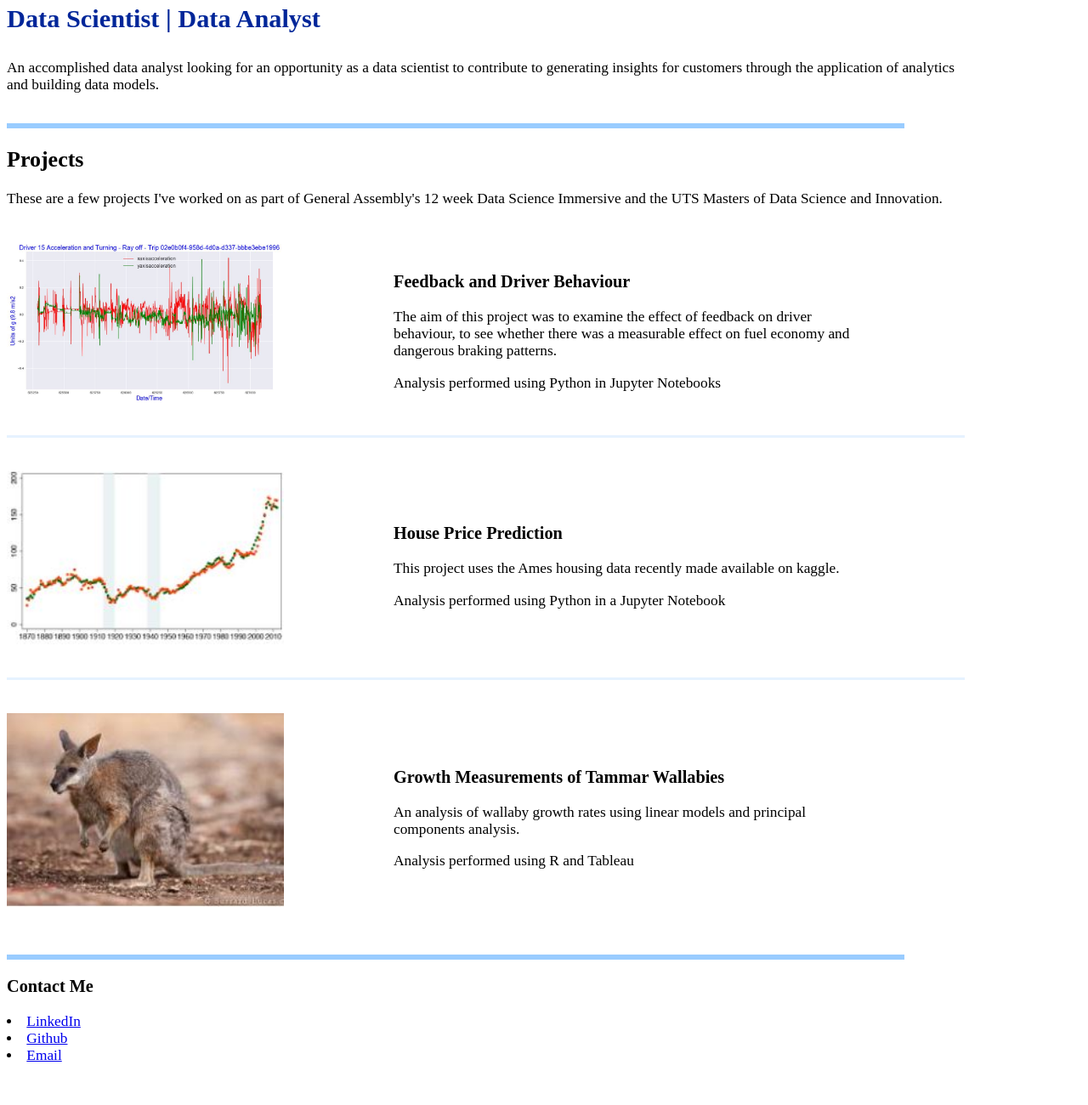
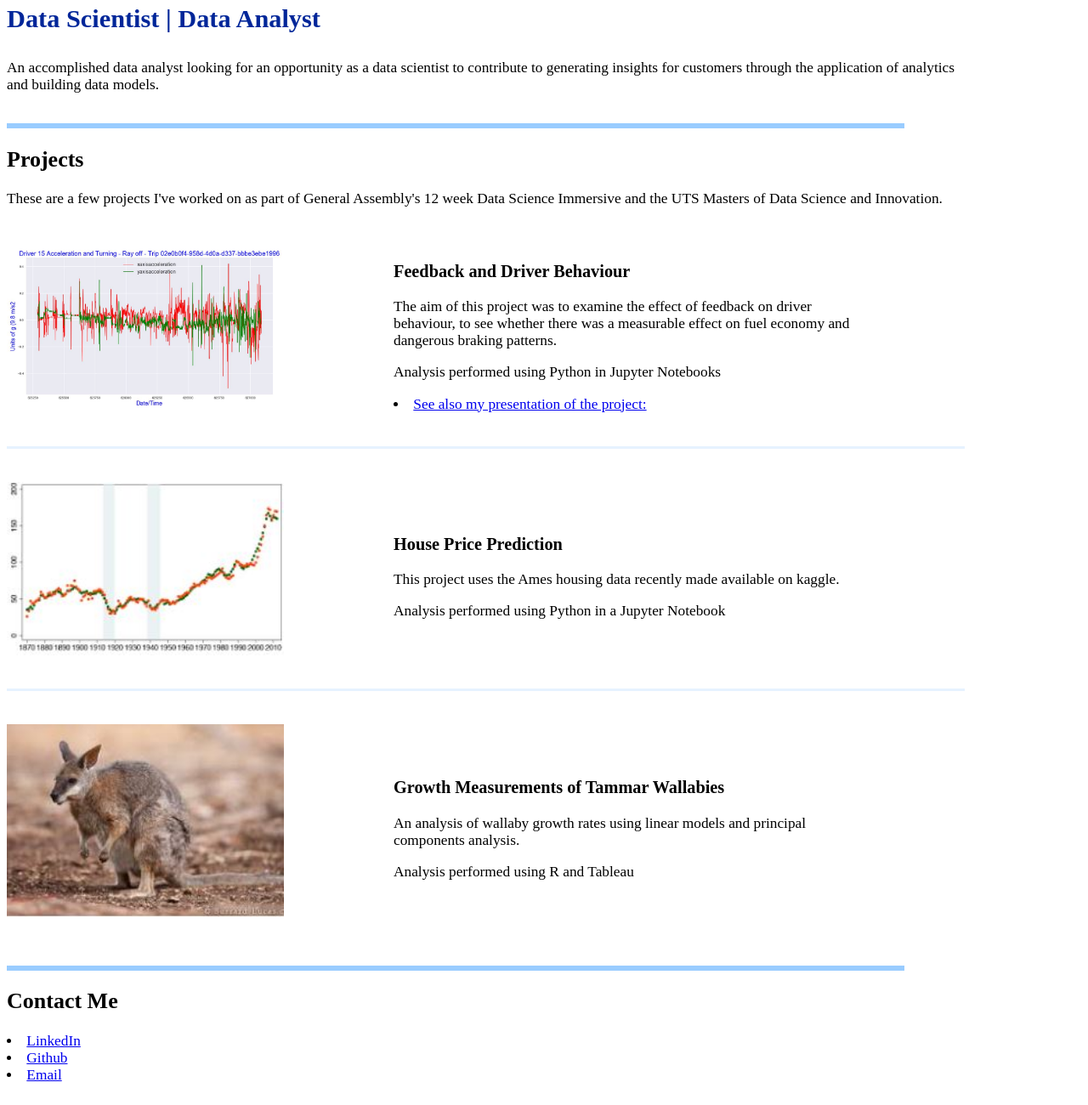
Before and after one commit to gregcarrigan/gregcarrigan.github.io, a plain HTML site: page index.html in a window 1280 px wide. Shown: the part 143-1443 px from the top of the page at 85% size. Before the commit the page ends 1421 px from the top, so only its background shows below. Drawn offline with Linux system fonts and the light colour scheme.

Commit message:
added link to presentation

```diff
--- a/index.html
+++ b/index.html
@@ -37,17 +37,19 @@
 									and the UTS Masters of Data Science and Innovation.</p>
 									<div class="features">
 										<article>
-											<a href="https://github.com/gregcarrigan/DSI/tree/master/Capstone" class="image">
+											<a href="https://github.com/gregcarrigan/DSI/tree/master/Capstone" target="_blank" class="image">
 											<img src="images/capstone_pic.JPG" alt="Driver Behaviour" /></a>
 											<div class="inner">
 												<h3>Feedback and Driver Behaviour</h3>
 												<p>The aim of this project was to examine the effect of feedback on driver behaviour, to see
 												whether there was a measurable effect on fuel economy and dangerous braking patterns.</p>
 												<p>Analysis performed using Python in Jupyter Notebooks</p>
+												<li><a href="https://www.facebook.com/GeneralAssemblySydney/videos/1874932435866317/" target="_blank">
+												<span class="label">See also my presentation of the project:</span></a></li>
 											</div>
 										</article>
 										<article>
-											<a href="https://github.com/gregcarrigan/DSI/tree/master/Housing_Prices" class="image">
+											<a href="https://github.com/gregcarrigan/DSI/tree/master/Housing_Prices" target="_blank" class="image">
 											<img src="images/house_prices.JPG" alt=" Housing Prices" /></a>
 											<div class="inner">
 												<h3>House Price Prediction</h3>
@@ -56,7 +58,7 @@
 											</div>
 										</article>
 										<article>
-											<a href="https://github.com/gregcarrigan/DSI/tree/master/Wallaby_Growth_Measurements" class="image">
+											<a href="https://github.com/gregcarrigan/DSI/tree/master/Wallaby_Growth_Measurements" target="_blank" class="image">
 											<img src="images/wallaby.JPG" alt="Wallaby Measurements" /></a>
 											<div class="inner">
 												<h3>Growth Measurements of Tammar Wallabies</h3>
@@ -71,12 +73,12 @@
 						<!-- Four -->
 							<section id="four">
 								<div class="container">
-									<h3>Contact Me</h3>
-										<li><a href="https://www.linkedin.com/in/greg-carrigan/" class="icon fa-linkedin">
+									<h2>Contact Me</h2>
+										<li><a href="https://www.linkedin.com/in/greg-carrigan/" target="_blank" >
 										<span class="label">LinkedIn</span></a></li>
-										<li><a href="https://github.com/gregcarrigan/" class="icon fa-github">
+										<li><a href="https://github.com/gregcarrigan/" target="_blank" >
 										<span class="label">Github</span></a></li>
-										<li><a href="mailto:gregjcarrigan@gmail.com" class="icon fa-envelope">
+										<li><a href="mailto:gregjcarrigan@gmail.com" target="_blank" >
 										<span class="label">Email</span></a></li>
 								</div>
 							</section>
--- /dev/null
+++ b/main.css
@@ -0,0 +1,108 @@
+
+/* Box Model */
+
+	*, *:before, *:after {
+		-moz-box-sizing: border-box;
+		-webkit-box-sizing: border-box;
+		box-sizing: border-box;
+	}
+
+/* Containers */
+
+	.container {
+		margin-left: auto;
+		margin-right: auto;
+	}
+
+	.container {
+		width: 65em;
+	}
+
+
+/* Section/Article */
+
+	section.special, article.special {
+		text-align: center;
+	}
+
+
+	header.major h2 {
+		color: #19194d;
+		font-size: 3.5em;
+	}
+
+		header.major h2 + p {
+			color: #002699;
+			font-size: 1.75em;
+			font-weight: 700;
+			margin-top: -0.75em;
+		}
+
+
+/* Features */
+
+	.features article {
+		border-top: solid 3px #e6f2ff;
+		margin-bottom: 2.25em;
+		padding-top: 2.25em;
+	}
+
+		.features article:first-child {
+			border-top: 0;
+			padding-top: 1.5em;
+		}
+
+		.features article .image {
+			display: inline-block;
+			padding-right: 2.5em;
+			vertical-align: middle;
+			width: 40%;
+		}
+
+			.features article .image img {
+				display: block;
+				width: 80%;
+			}
+
+		.features article .inner {
+			display: inline-block;
+			vertical-align: middle;
+			width: 50%;
+		}
+
+			.features article .inner > :last-child {
+				margin-bottom: 0;
+			}
+
+
+/* Main */
+
+	#main > section {
+		border-top: solid 6px #99ccff;
+	}
+
+		#main > section > .container {
+			padding: 0em 0 1em 0;
+		}
+
+		#main > section:first-child {
+			border-top: 0;
+		}
+
+
+
+/* XLarge */
+
+
+		/* Basic */
+
+			body, input, select, textarea {
+				font-size: 13pt;
+			}
+
+
+		/* Wrapper */
+
+			#wrapper {
+				padding-right: 12em;
+			}
```
